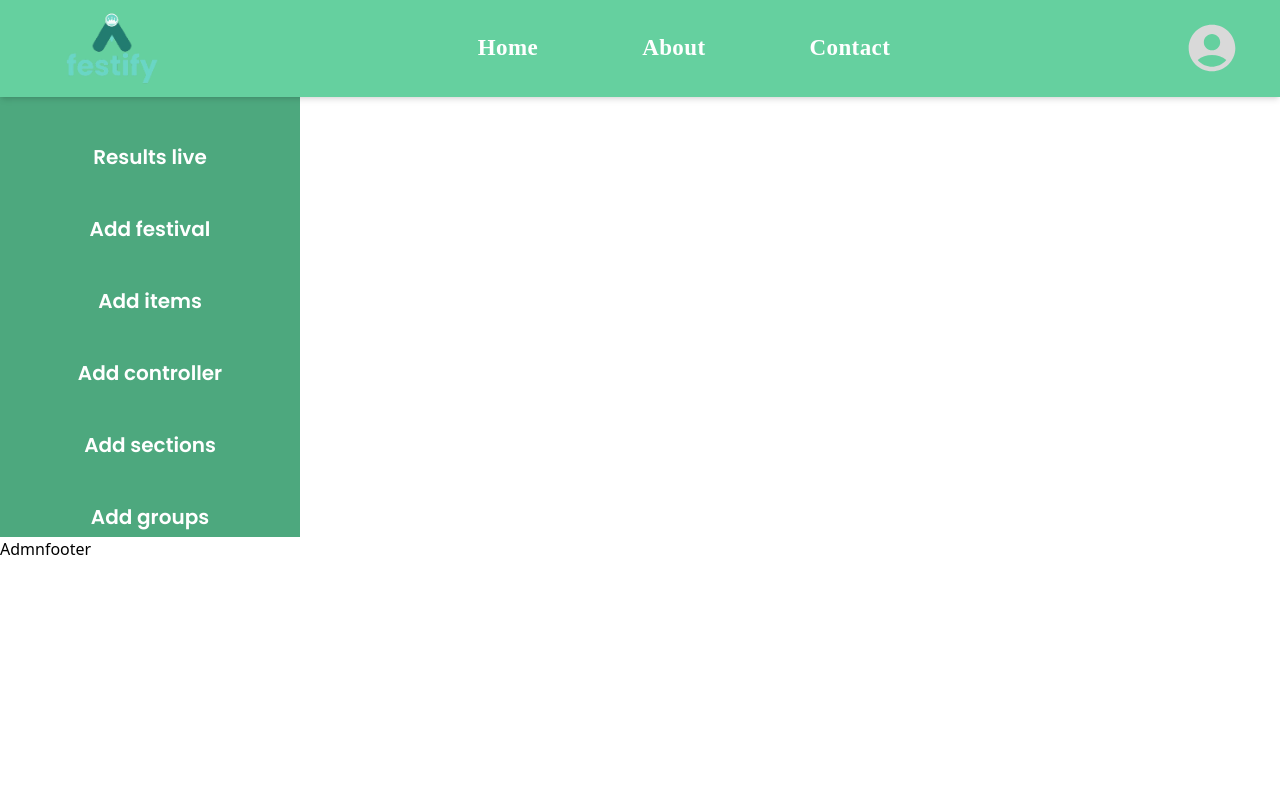
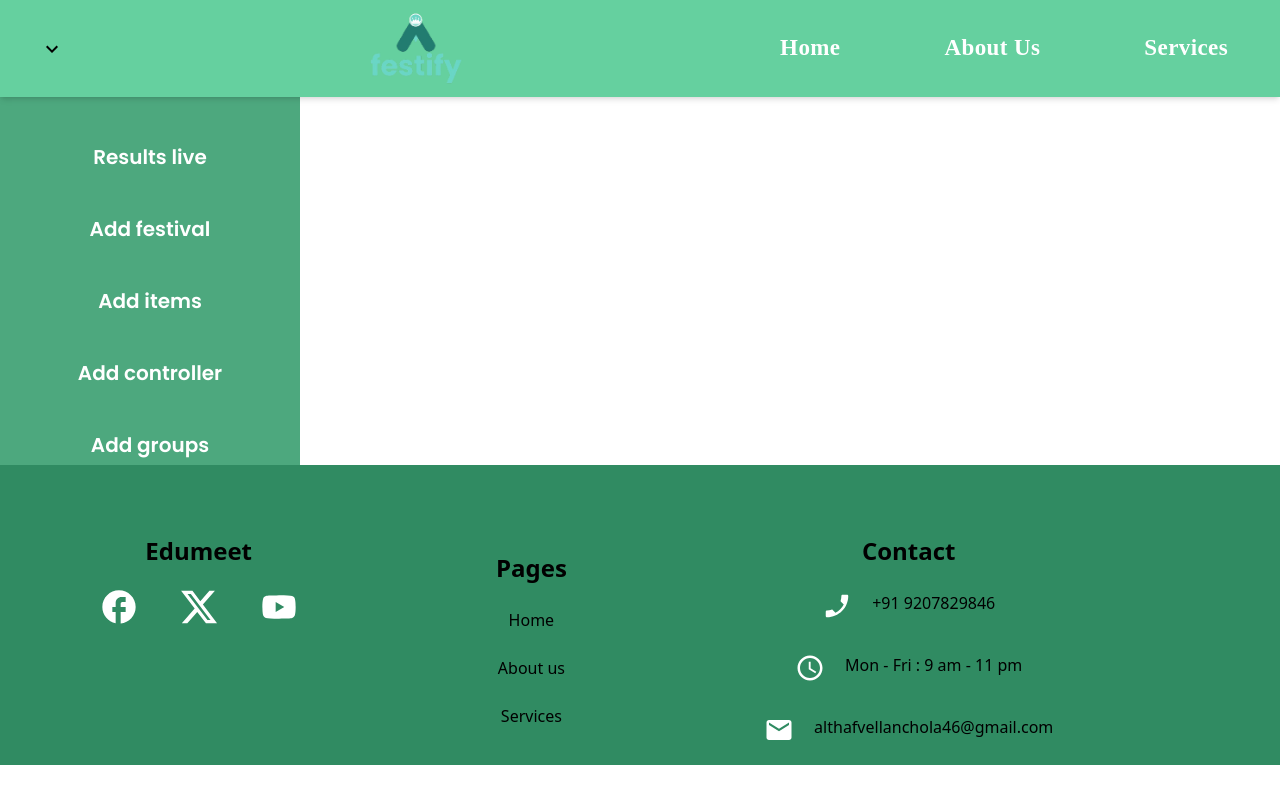
Before and after one commit to Althafvc/festify-front-end, a React (Vite) app: page /admin in a window 1280 px wide. Built offline with nearby package versions, Linux system fonts and the light colour scheme; a web font is replaced by a local one.

Commit message:
adminsignup made responsive in all screen break points

```diff
--- a/src/Components/Admin/Adminsidebar.jsx
+++ b/src/Components/Admin/Adminsidebar.jsx
@@ -14,7 +14,6 @@ function Adminsidebar() {
         <li className='text-xl text-white font-semibold cursor-pointer hover:bg-[#338864] h-[40px] w-full flex justify-center items-center font-poppins' onClick={()=> navigate('/admin/addprogram')}>Add festival</li>
         <li className='text-xl text-white font-semibold cursor-pointer hover:bg-[#338864] h-[40px] w-full flex justify-center items-center font-poppins' onClick={()=> navigate('/admin/additem')}>Add items</li>
         <li className='text-xl text-white font-semibold cursor-pointer hover:bg-[#338864] h-[40px] w-full flex justify-center items-center font-poppins' onClick={()=> navigate('/admin/addcontroller')}>Add controller</li>
-        <li className='text-xl text-white font-semibold cursor-pointer hover:bg-[#338864] h-[40px] w-full flex justify-center items-center font-poppins'>Add sections</li>
         <li className='text-xl text-white font-semibold cursor-pointer hover:bg-[#338864] h-[40px] w-full flex justify-center items-center font-poppins' onClick={()=> navigate('/admin/addgroup')}>Add groups</li>
 
       </ul>
--- a/src/Components/Admin/Admnfooter.jsx
+++ b/src/Components/Admin/Admnfooter.jsx
@@ -1,8 +1,57 @@
 import React from 'react'
+import FacebookRoundedIcon from '@mui/icons-material/FacebookRounded';
+import XIcon from '@mui/icons-material/X';
+import YouTubeIcon from '@mui/icons-material/YouTube';
+import EmailIcon from '@mui/icons-material/Email';
+import PhoneEnabledIcon from '@mui/icons-material/PhoneEnabled';
+import AccessTimeIcon from '@mui/icons-material/AccessTime';
+
 
 function Admnfooter() {
   return (
-    <div>Admnfooter</div>
+    <>
+     <div className='footer w-full h-auto bg-[#308b62] pb-5'>
+       <div className='w-[90%] md:flex md:justify-around '>
+       <div className="left h-auto flex flex-col items-center gap-5">
+            <div className="head-area mt-[70px]"><h1 className='font-parafont font-bold text-black w-full text-2xl'>Edumeet</h1></div>
+            <div className="icons-area flex gap-10">
+                 <FacebookRoundedIcon className='text-white cursor-pointer'sx={{ width: 40, height: 40}}/>
+                 <XIcon className='text-white cursor-pointer' sx={{ width: 40, height: 40 }}/>
+                 <YouTubeIcon className='text-white cursor-pointer' sx={{ width: 40, height: 40 }}/>
+             </div>
+        </div>
+        <div className=" flex flex-col items-center  gap-6 justify-center  mt-[70px]">
+                <h1 className='font-parafont font-bold text-black w-full text-2xl text-center'>Pages</h1>
+
+
+                    <p className='text-black'>Home</p>
+                    <p className='text-black'>About us</p>
+                    <p  className='text-black'>Services</p>
+
+        </div>
+        <div className="center flex flex-col items-center  gap-6 justify-center  mt-[70px]">
+            <h1 className='font-parafont font-bold text-black w-full text-2xl text-center'>Contact</h1>
+            <div className='flex flex-col h-full gap-8 items-center'>
+
+                            <span className='flex gap-5'>
+                            <PhoneEnabledIcon className='text-white cursor-pointer'sx={{ width: 30, height: 30}}/>
+                            <p className='text-black'> +91 9207829846</p>
+                            </span>
+
+                            <span className='flex gap-5'>
+                            <AccessTimeIcon className='text-white cursor-pointer'sx={{ width: 30, height: 30}}/>
+                            <p className='text-black'> Mon - Fri : 9 am - 11 pm</p>
+                            </span>
+                            <span className='flex gap-5'>
+                            <EmailIcon className='text-white cursor-pointer'sx={{ width: 30, height: 30}}/>
+                            <p className='text-black'>althafvellanchola46@gmail.com</p>
+                            </span>
+            </div>
+
+        </div>
+       </div>
+    </div>
+    </>
   )
 }
 
--- a/src/Components/Admin/Navbar.jsx
+++ b/src/Components/Admin/Navbar.jsx
@@ -1,88 +1,135 @@
-import React, { useState } from 'react'
-import Navlogo from '../../assets/logos/Transparents/nav-logo-transparent.png'
-import sampleProfileImg from '../../assets/images/otpbg.jpg'
+import React, { useState } from 'react';
+import Navlogo from '../../assets/logos/Transparents/nav-logo-transparent.png';
+import sampleProfileImg from '../../assets/images/otpbg.jpg';
 import AccountCircleIcon from '@mui/icons-material/AccountCircle';
 import MenuIcon from '@mui/icons-material/Menu';
 import CloseIcon from '@mui/icons-material/Close';
+import KeyboardArrowDownIcon from '@mui/icons-material/KeyboardArrowDown';
+import KeyboardArrowUpIcon from '@mui/icons-material/KeyboardArrowUp';
+import { useNavigate } from 'react-router-dom';
 
 function Navbar() {
+  const [profile, setProfile] = useState(false);
+  const [isMenuOpen, setismenuOpen] = useState(false);
+  const [isArrowClicked, setIsArrowClicked] = useState(false);
 
-  const [profile, setProfile] = useState(false);
-
-  const [isMenuOpen, setismenuOpen] = useState(false)
+  const navigate = useNavigate();
 
   const handleMenutoggle = () => {
-    setismenuOpen(!isMenuOpen)
+    setismenuOpen(!isMenuOpen);
+  };
+
+  const handleisArrowclicked = () => {
+    setIsArrowClicked(!isArrowClicked);
+  };
+
+  function handleNavigation(route) {
+    navigate(route);
+    setIsArrowClicked(false);
   }
+
   return (
     <>
-
       <header className='flex shadow-md py-2 px-4 sm:px-10 bg-[#62d09efa] font-[sans-serif] min-h-[70px] tracking-wide relative z-50'>
         <div className='flex flex-wrap items-center justify-between gap-5 w-full'>
-          <a href="javascript:void(0)"><img src={Navlogo} alt="logo" className='w-36 ' />
+          <button onClick={handleisArrowclicked}>
+            {!isArrowClicked ? <KeyboardArrowDownIcon /> : <KeyboardArrowUpIcon />}
+          </button>
+
+          <div
+            className={`dropdown hidden xxs:block xs:hidden transition-all duration-300 ease-in-out ${isArrowClicked ? 'opacity-100 translate-y-0' : 'opacity-0 translate-y-[-20px]'} absolute xxs:w-auto xxs:h-auto bg-[#4da87e] top-[110px] left-[0px]`}
+          >
+            <ul className='flex flex-col gap-3 h-full w-full pl-2 pr-6 pt-5 pb-3'>
+              <li
+                className='text-lg text-white font-semibold cursor-pointer hover:bg-[#338864] h-auto font-poppins'
+                onClick={() => handleNavigation('/admin/home')}
+              >
+                Results live
+              </li>
+              <li
+                className='text-lg text-white font-semibold cursor-pointer hover:bg-[#338864] h-auto font-poppins'
+                onClick={() => handleNavigation('/admin/addprogram')}
+              >
+                Add festival
+              </li>
+              <li
+                className='text-lg text-white font-semibold cursor-pointer hover:bg-[#338864] h-auto font-poppins'
+                onClick={() => handleNavigation('/admin/additem')}
+              >
+                Add items
+              </li>
+              <li
+                className='text-lg text-white font-semibold cursor-pointer hover:bg-[#338864] h-auto font-poppins'
+                onClick={() => handleNavigation('/admin/addcontroller')}
+              >
+                Add controller
+              </li>
+              <li
+                className='text-lg text-white font-semibold cursor-pointer hover:bg-[#338864] h-auto font-poppins'
+                onClick={() => handleNavigation('/admin/addgroup')}
+              >
+                Add groups
+              </li>
+            </ul>
+          </div>
+
+          <a href="#" onClick={(e) => e.preventDefault()}>
+            <img src={Navlogo} alt="logo" className='w-36 ' />
           </a>
 
-          <div id="collapseMenu"
+          <div
+            id="collapseMenu"
             className={`max-lg:hidden lg:!block ${isMenuOpen ? 'block' : 'hidden'} max-lg:before:fixed max-lg:before:bg-black max-lg:before:opacity-50 max-lg:before:inset-0 max-lg:before:z-50`}
           >
             <button id="toggleClose" className='lg:hidden fixed top-2 right-4 z-[100] rounded-full bg-white p-3'>
               <svg xmlns="http://www.w3.org/2000/svg" className="w-4 fill-black" viewBox="0 0 320.591 320.591">
                 <path
                   d="M30.391 318.583a30.37 30.37 0 0 1-21.56-7.288c-11.774-11.844-11.774-30.973 0-42.817L266.643 10.665c12.246-11.459 31.462-10.822 42.921 1.424 10.362 11.074 10.966 28.095 1.414 39.875L51.647 311.295a30.366 30.366 0 0 1-21.256 7.288z"
-                  data-original="#000000"></path>
+                  data-original="#000000"
+                ></path>
                 <path
                   d="M287.9 318.583a30.37 30.37 0 0 1-21.257-8.806L8.83 51.963C-2.078 39.225-.595 20.055 12.143 9.146c11.369-9.736 28.136-9.736 39.504 0l259.331 257.813c12.243 11.462 12.876 30.679 1.414 42.922-.456.487-.927.958-1.414 1.414a30.368 30.368 0 0 1-23.078 7.288z"
-                  data-original="#000000"></path>
+                  data-original="#000000"
+                ></path>
               </svg>
             </button>
 
             <ul
-              className='lg:flex gap-x-20 max-lg:space-y-3 max-lg:fixed max-lg:bg-white max-lg:w-1/2 max-lg:min-w-[300px] max-lg:top-0 max-lg:left-0 max-lg:p-6 max-lg:h-full max-lg:shadow-md max-lg:overflow-auto z-50'>
+              className='lg:flex gap-x-20 max-lg:space-y-3 max-lg:fixed max-lg:bg-white max-lg:w-1/2 max-lg:min-w-[300px] max-lg:top-0 max-lg:left-0 max-lg:p-6 max-lg:h-full max-lg:shadow-md max-lg:overflow-auto z-50'
+            >
               <li className='mb-6 hidden max-lg:block'>
-                <a href="javascript:void(0)"><img src="https://readymadeui.com/readymadeui.svg" alt="logo" className='w-36' />
+                <a href="#"><img src="https://readymadeui.com/readymadeui.svg" alt="logo" className='w-36' /></a>
+              </li>
+              <li className='max-lg:border-b border-gray-300 max-lg:py-3 px-3'>
+                <a href='#' className='hover:text-[#007bff] text-white block font-bold text-[23px] font-abhaya hover:underline'>
+                  Home
                 </a>
               </li>
               <li className='max-lg:border-b border-gray-300 max-lg:py-3 px-3'>
-                <a href='javascript:void(0)'
-                  className='hover:text-[#007bff] text-white block font-bold text-[23px] font-abhaya hover:underline'>Home</a>
+                <a href='#' className='hover:text-[#007bff] text-white block font-bold text-[23px] font-abhaya hover:underline'>
+                  About Us
+                </a>
               </li>
-              <li className='max-lg:border-b border-gray-300 max-lg:py-3 px-3'><a href='javascript:void(0)'
-                className='hover:text-[#007bff] text-white block font-bold text-[23px] font-abhaya hover:underline'>About</a>
-              </li>
-              <li className='max-lg:border-b border-gray-300 max-lg:py-3 px-3'><a href='javascript:void(0)'
-                className='hover:text-[#007bff] text-white block font-bold text-[23px] font-abhaya hover:underline'>Contact</a>
+              <li className='max-lg:border-b border-gray-300 max-lg:py-3 px-3'>
+                <a href='#' className='hover:text-[#007bff] text-white block font-bold text-[23px] font-abhaya hover:underline'>
+                  Services
+                </a>
               </li>
             </ul>
           </div>
 
-          <div className='flex items-center max-lg:ml-auto space-x-5 md:gap-10'>
-          <div className="profile w-14 h-14 rounded-full md:flex justify-center items-center hidden">
-
-            {profile ? (
-              <img src={sampleProfileImg} alt="profile not found" className='w-full h-full rounded-full' />
-            ) : (
-              <AccountCircleIcon sx={{ width: '100%', height: '100%' }} className='text-[#D9D9D9]' />
-            )}
-          </div>
-
-
-          <button id="toggleOpen" className='lg:hidden !ml-7' onClick={handleMenutoggle}>
+          <button
+            id="toggleOpen"
+            aria-expanded={isMenuOpen}
+            className='lg:hidden !ml-7'
+            onClick={handleMenutoggle}
+          >
             {!isMenuOpen ? <MenuIcon size={40} className='text-gray-700 ' /> : <CloseIcon size={40} className='text-black' />}
           </button>
-
-
-          <div className={isMenuOpen ? 'fixed z-10 top-[96px] left-0 right-0 h-[200px] bg-white ease-out duration-500' : 'fixed top-[-100%] ease-out duration-500 '}>
-              <ul>
-                <li className='max-lg:border-b max-lg:py-3 px-3 text-black hover:text-cyan-400 text-[15px] block font-semibold'>Home</li>
-                <li className='max-lg:border-b max-lg:py-3 px-3 text-black hover:text-cyan-400 text-[15px] block font-semibold'>About</li>
-                <li className='text-black hover:text-cyan-400 text-[15px] block font-semibold max-lg:border-b max-lg:py-3 px-3'>Contact</li>
-              </ul>
-          </div>
-        </div>
         </div>
       </header>
     </>
-  )
+  );
 }
 
-export default Navbar
+export default Navbar;
--- a/src/Components/Shared/Defaultbutton.jsx
+++ b/src/Components/Shared/Defaultbutton.jsx
@@ -4,7 +4,7 @@ import React from 'react'
 function Defaultbutton({ value, clicked, classname }) {
   return (
     <>
-      <button className={`outline-2 outline-gray-600 p-2 rounded-sm  w-32 mr-10 mt-2 font-semibold  active:scale-[.96] duration-200 ease-in-out  shadow-customShadow ${classname}`} onClick={clicked} type="submit">{value}</button>
+      <button className={`outline-2 outline-gray-600 p-2 rounded-sm  w-32 xl:w-40 2xl:w-44 mr-10 font-semibold  active:scale-[.96] duration-200 ease-in-out  shadow-customShadow ${classname}`} onClick={clicked} type="submit">{value}</button>
 
     </>
   )
--- a/src/Pages/Admin/AdminHome.jsx
+++ b/src/Pages/Admin/AdminHome.jsx
@@ -4,7 +4,8 @@ import Navbar from '../../Components/Admin/Navbar'
 function AdminHome() {
   return (
    <>
-   <div className="wrapper w-[100vw] h-[100vh] bg-[#a5f5bd] xxs: flex justify-center pt-12">
+   <div className="wrapper w-[100vw] h-[100vh] bg-[#a5f5bd] xxs:flex xxs:flex-col xxs:items-center  pt-12">
+
     <div className="slate w-[80%] h-[80%] bg-[#89deba] rounded-2xl xxs:flex xxs:flex-col xxs:gap-7 ">
       <div className="heading xxs:w-full xxs:h-[60px] xxs:flex xxs:justify-center xxs:items-center">
         <h1 className='font-aclonica text-[#06744C] xxs:text-xl '>PROGRAM NAME</h1>
```
Also changed, not shown: src/Pages/Admin/AdminSignup.jsx (+11 -11 lines).
